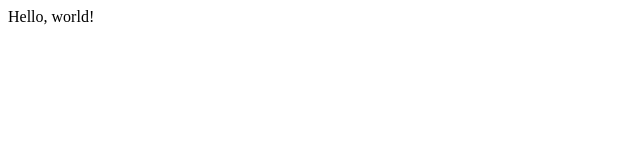
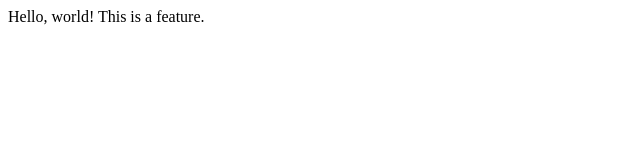
Before and after one commit to JoshFeldman95/Project0, a plain HTML site: page index.html in a window 1280 px wide. Shown: the whole page, without its empty margins (0-640 px from the left). Drawn offline with Linux system fonts and the light colour scheme.

Commit message:
added feature

```diff
--- a/index.html
+++ b/index.html
@@ -5,5 +5,6 @@
     </head>
     <body>
         Hello, world!
+        This is a feature.
     </body>
 </html>
```
